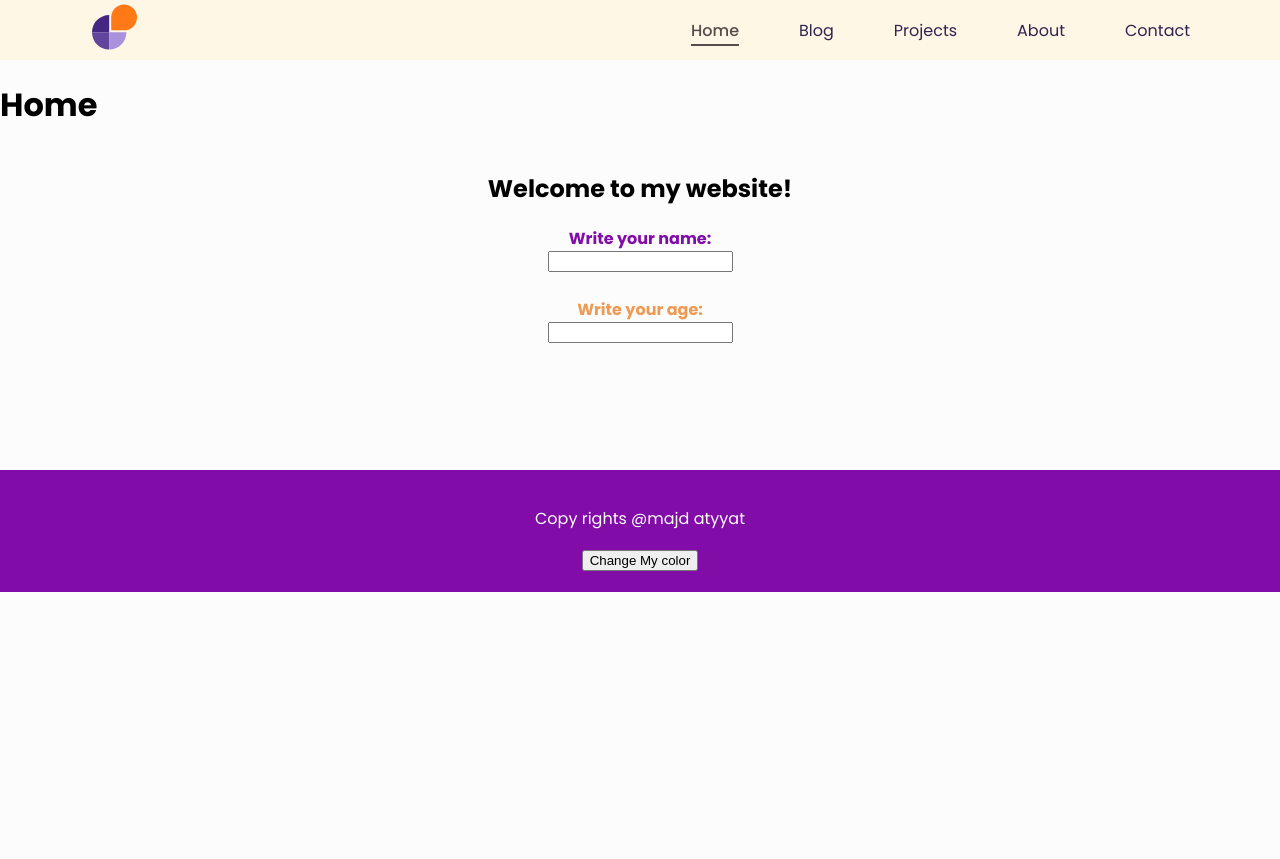
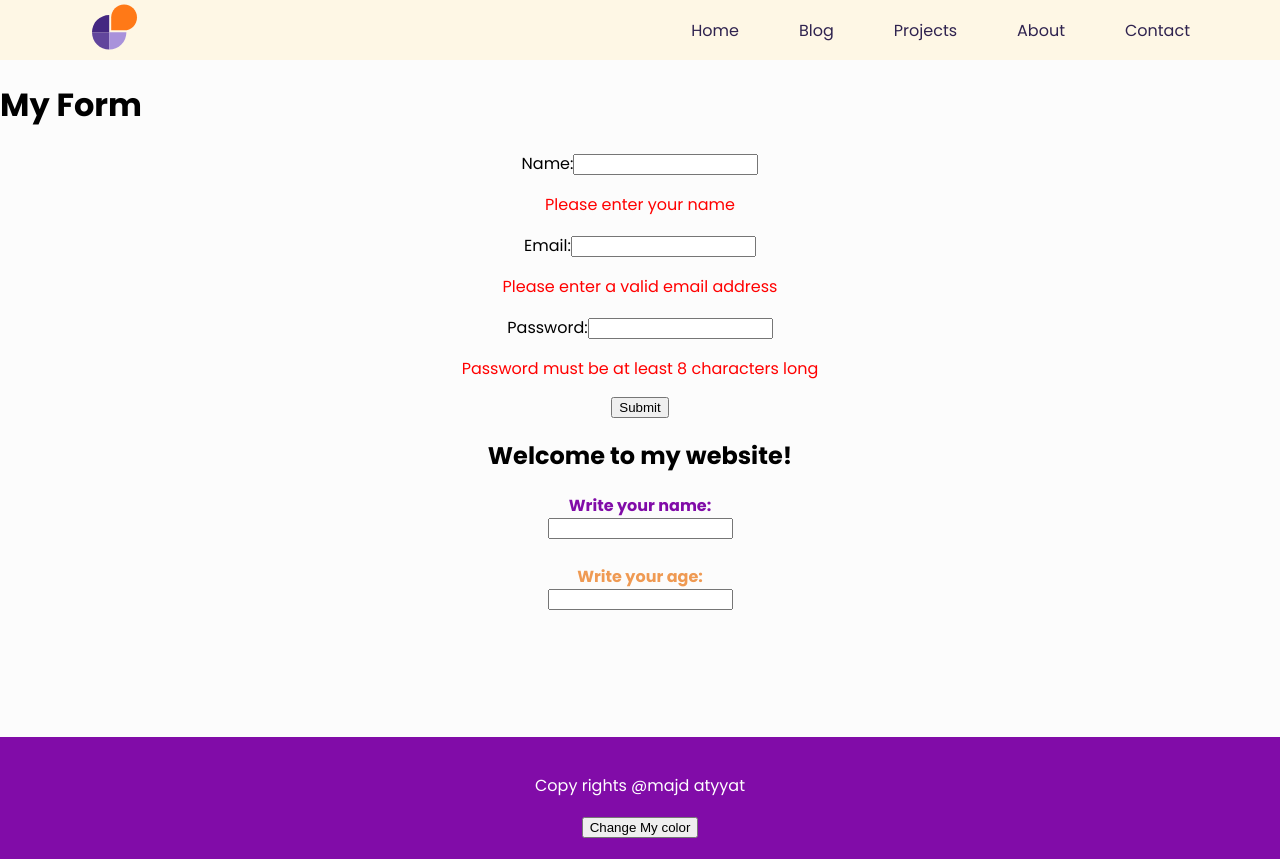
Before and after one commit to Majd-Atyyat/simple-page-react, a React (Create React App) app: page / in a window 1280 px wide. Before the commit the page ends 800 px from the top, so only its background shows below. Built offline with nearby package versions, Linux system fonts and the light colour scheme.

Commit message:
added form with vlidation

```diff
--- a/package.json
+++ b/package.json
@@ -19,7 +19,7 @@
     "test": "react-scripts test",
     "eject": "react-scripts eject",
     "predeploy": "npm run build",
-  "deploy": "gh-pages -d build"
+    "deploy": "gh-pages -d build"
   },
   "eslintConfig": {
     "extends": [
--- a/src/App.js
+++ b/src/App.js
@@ -1,12 +1,18 @@
 import logo from './logo.svg';
 import Header from './components/Header';
 import Footer from './components/Footer';
+import Contact from './components/Contact';
 import MainContent from './components/MainContent';
+
 
 function App() {
   return (
     <div className="App">
+
       <Header/>
+
+    <Contact/>
+
       <MainContent />
       <Footer/>
 
--- /dev/null
+++ b/src/components/Contact.js
@@ -0,0 +1,84 @@
+import React, { useState } from 'react';
+
+
+function Contact() {
+  const [name, setName] = useState('');
+  const [email, setEmail] = useState('');
+  const [password, setPassword] = useState('');
+  const [submittedItems, setSubmittedItems] = useState([]);
+
+  const handleNameChange = (event) => {
+    setName(event.target.value);
+  };
+
+  const handleEmailChange = (event) => {
+    setEmail(event.target.value);
+  };
+
+  const handlePasswordChange = (event) => {
+    setPassword(event.target.value);
+  };
+
+  const handleSubmit = (event) => {
+    event.preventDefault();
+
+    // Form validation
+    if (!name || !email || !password) {
+      alert('Please fill in all fields');
+      return;
+    }
+
+    setSubmittedItems([...submittedItems, { name, email, password }]);
+    setName('');
+    setEmail('');
+    setPassword('');
+  };
+
+  return (
+    <div className="App">
+      <h1>My Form</h1>
+      <form onSubmit={handleSubmit}>
+        <label>
+          Name:
+          <input type="text" value={name} onChange={handleNameChange} />
+        </label>
+        {name ? <p style={{ color: 'green' }}>Valid name!</p> : <p style={{ color: 'red' }}>Please enter your name</p>}
+        <label>
+          Email:
+          <input type="email" value={email} onChange={handleEmailChange} />
+        </label>
+        {email ? (
+          <p style={{ color: 'green' }}>Valid email!</p>
+        ) : (
+          <p style={{ color: 'red' }}>Please enter a valid email address</p>
+        )}
+        <label>
+          Password:
+          <input type="password" value={password} onChange={handlePasswordChange} />
+        </label>
+        {password.length >= 8 ? (
+          <p style={{ color: 'green' }}>Strong password!</p>
+        ) : (
+          <p style={{ color: 'red' }}>Password must be at least 8 characters long</p>
+        )}
+        <button type="submit">Submit</button>
+      </form>
+      {submittedItems.length > 0 && (
+        <div>
+          <h2>Submitted Items</h2>
+          <ul>
+            {submittedItems.map((item, index) => (
+              <li key={index}>
+                <p>Name: {item.name}</p>
+                <p>Email: {item.email}</p>
+                <p>Password: {item.password}</p>
+              </li>
+            ))}
+          </ul>
+        </div>
+      )}
+    </div>
+  );
+}
+
+export default Contact;
--- a/src/components/Header.js
+++ b/src/components/Header.js
@@ -1,14 +1,13 @@
 import { useState } from 'react'
-import { NavLink, BrowserRouter, Route, Switch } from 'react-router-dom'
+import { NavLink } from 'react-router-dom'
 import { ReactComponent as listIcon } from '../assets/listIcon.svg'
 import { ReactComponent as Logo } from '../assets/logo.svg'
 import './header.css'
 
-const Home = () => <h1>Home</h1>
-const Blog = () => <h1>Blog</h1>
-const Projects = () => <h1>Projects</h1>
-const About = () => <h1>About</h1>
-const Contact = () => <h1>Contact</h1>
+
+
+
+
 
 const Navbar = () => {
   const [showNavbar, setShowNavbar] = useState(false)
@@ -18,7 +17,6 @@ const Navbar = () => {
   }
 
   return (
-    <BrowserRouter>
     <nav className="navbar">
       <div className="container">
         <div className="logo">
@@ -28,37 +26,27 @@ const Navbar = () => {
           <listIcon />
         </div>
         <div className={`nav-elements  ${showNavbar && 'active'}`}>
+
         <ul>
             <li>
-                <NavLink exact to="/">
-                  Home
-                </NavLink>
+            <a href="/">Home</a>
             </li>
             <li>
-                <NavLink to="/blog">Blog</NavLink>
+            <a href="/blog">Blog</a>
             </li>
             <li>
-                <NavLink to="/projects">Projects</NavLink>
+            <a href="/projects">Projects</a>
             </li>
             <li>
-                <NavLink to="/about">About</NavLink>
+            <a href="/about">About</a>
             </li>
             <li>
-                <NavLink to="/contact">Contact</NavLink>
+            <a href="/contact">Contact</a>
             </li>
           </ul>
         </div>
       </div>
     </nav>
-
-      <Switch>
-        <Route exact path="/" component={Home} />
-        <Route path="/blog" component={Blog} />
-        <Route path="/projects" component={Projects} />
-        <Route path="/about" component={About} />
-        <Route path="/contact" component={Contact} />
-      </Switch>
-    </BrowserRouter>
   )
 }
 
--- a/src/index.js
+++ b/src/index.js
@@ -3,6 +3,7 @@ import ReactDOM from 'react-dom/client';
 import './index.css';
 import App from './App';
 import reportWebVitals from './reportWebVitals';
+
 
 const root = ReactDOM.createRoot(document.getElementById('root'));
 root.render(
```
Lines whose indentation alone changed are shown as unchanged.
